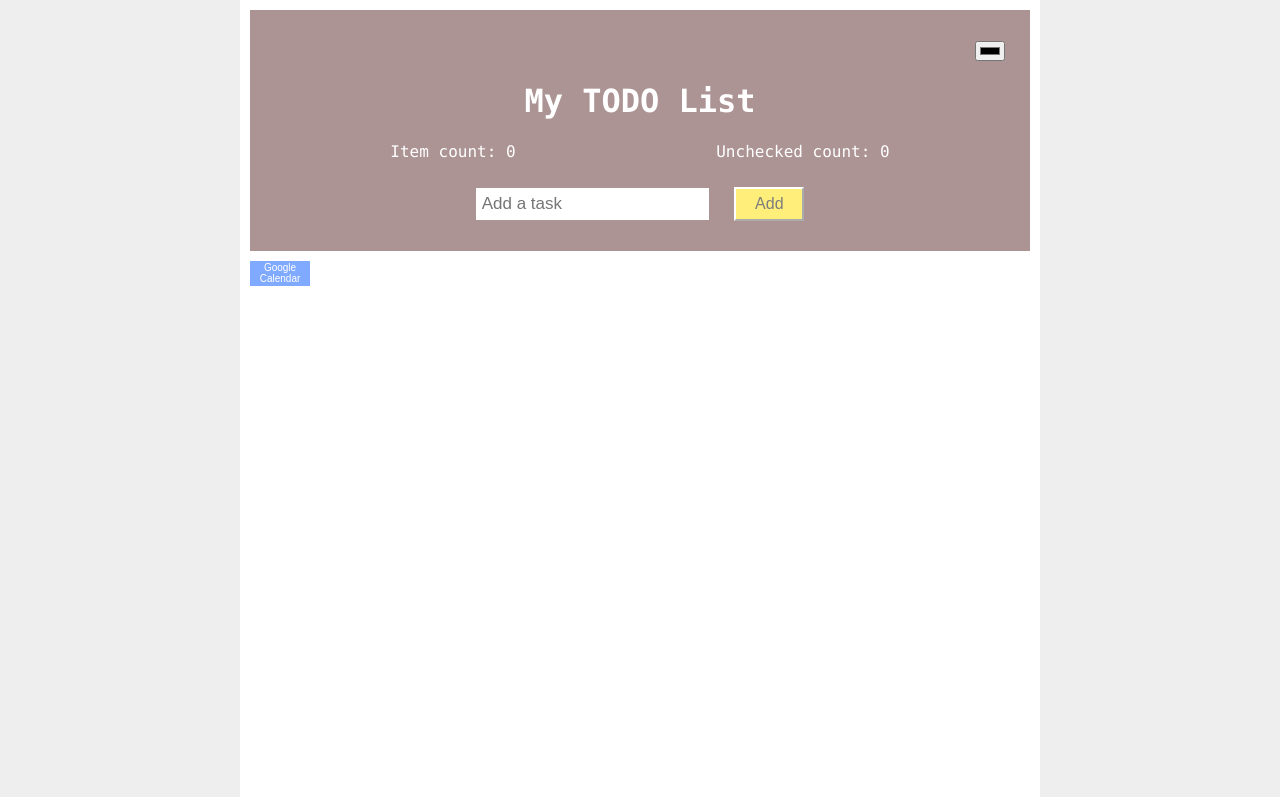
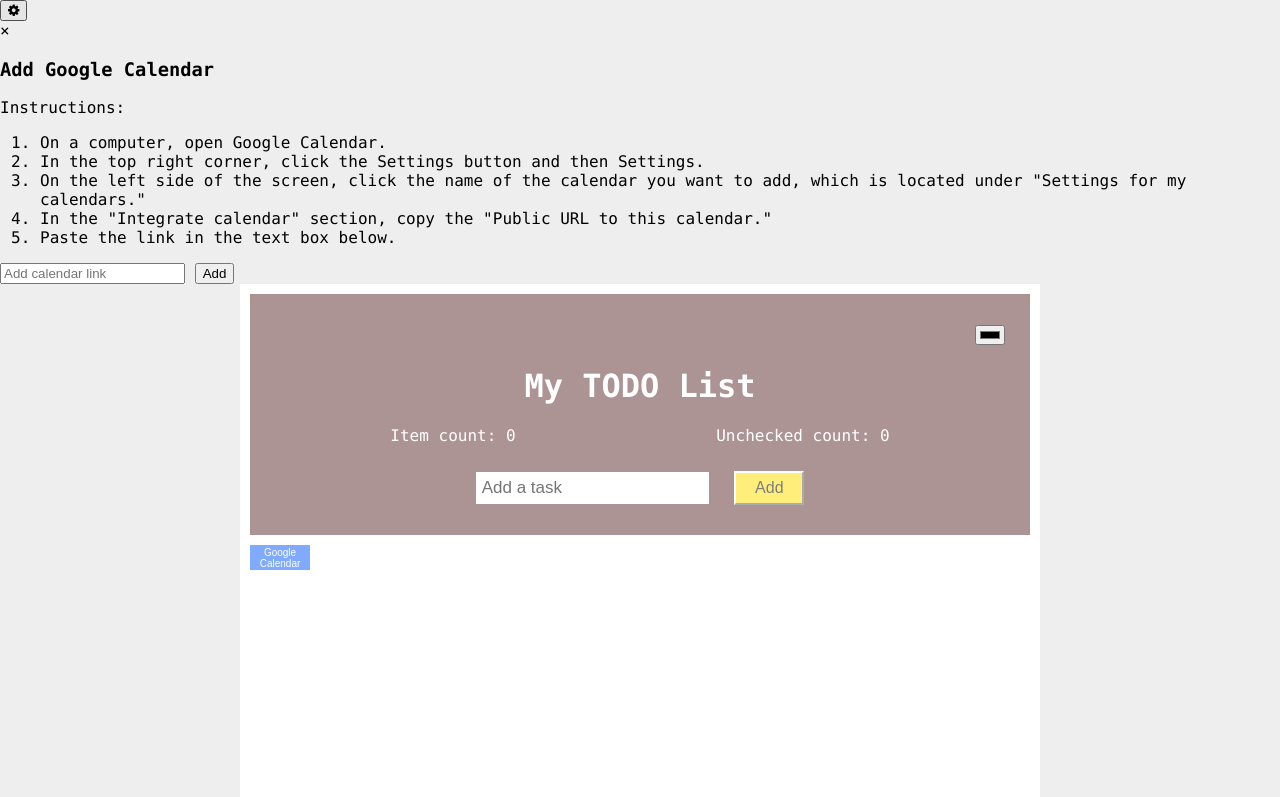
Before and after one commit to saakim/todoApp, a plain HTML site: page index.html in a window 1280 px wide. Shown: the top 797 px of the page. Drawn offline with nearby package versions, Linux system fonts and the light colour scheme.

Commit message:
added settings

```diff
--- a/index.html
+++ b/index.html
@@ -3,10 +3,29 @@
   <head>
     <title>TODO App</title>
     <link rel="stylesheet" type="text/css" href="./styles.css" />
-<script src="https://ajax.googleapis.com/ajax/libs/jquery/3.5.1/jquery.min.js"></script>
-
+    <script src="https://ajax.googleapis.com/ajax/libs/jquery/3.5.1/jquery.min.js"></script>
+    <link rel="stylesheet" href="https://cdnjs.cloudflare.com/ajax/libs/font-awesome/4.7.0/css/font-awesome.min.css">
   </head>
   <body>
+    <button class="settings" id="myBtn"><i class="fa fa-gear"></i> </button>
+    <!-- The Modal -->
+    <div id="myModal" class="modal">
+      <!-- Modal content -->
+      <div class="modal-content">
+        <span class="close">&times;</span>
+        <h3>Add Google Calendar</h3>
+        <p>Instructions:</p>
+        <ol>
+          <li> On a computer, open Google Calendar.</li>
+          <li> In the top right corner, click the Settings button and then Settings.</li>
+          <li> On the left side of the screen, click the name of the calendar you want to add, which is located under "Settings for my calendars." </li>
+          <li>In the "Integrate calendar" section, copy the "Public URL to this calendar."</li>
+          <li>Paste the link in the text box below.</li>
+        </ol>
+        <input type="text" id="calText" placeholder="Add calendar link">
+        <input type="submit" value="Add" onclick= "addCal()" class="add">
+      </div>
+    </div>
     <div class="container center">
       <div class = "header" id="header">
         <div class = "colorPicker">
```
